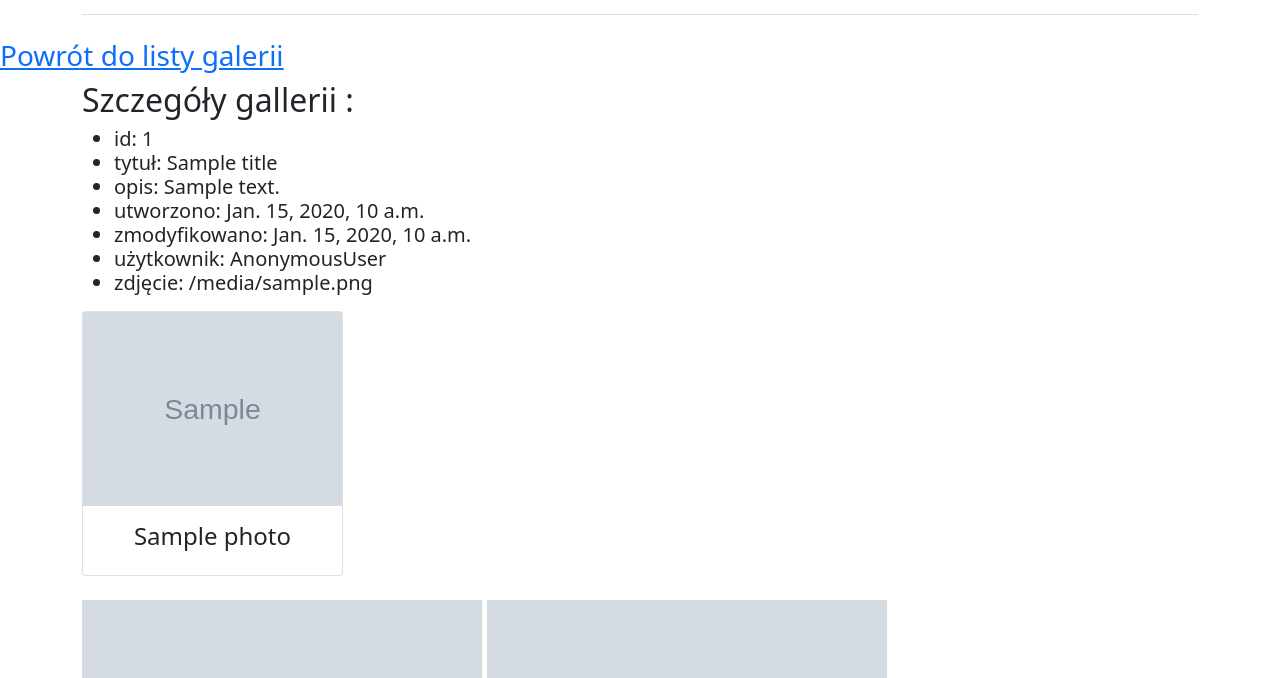
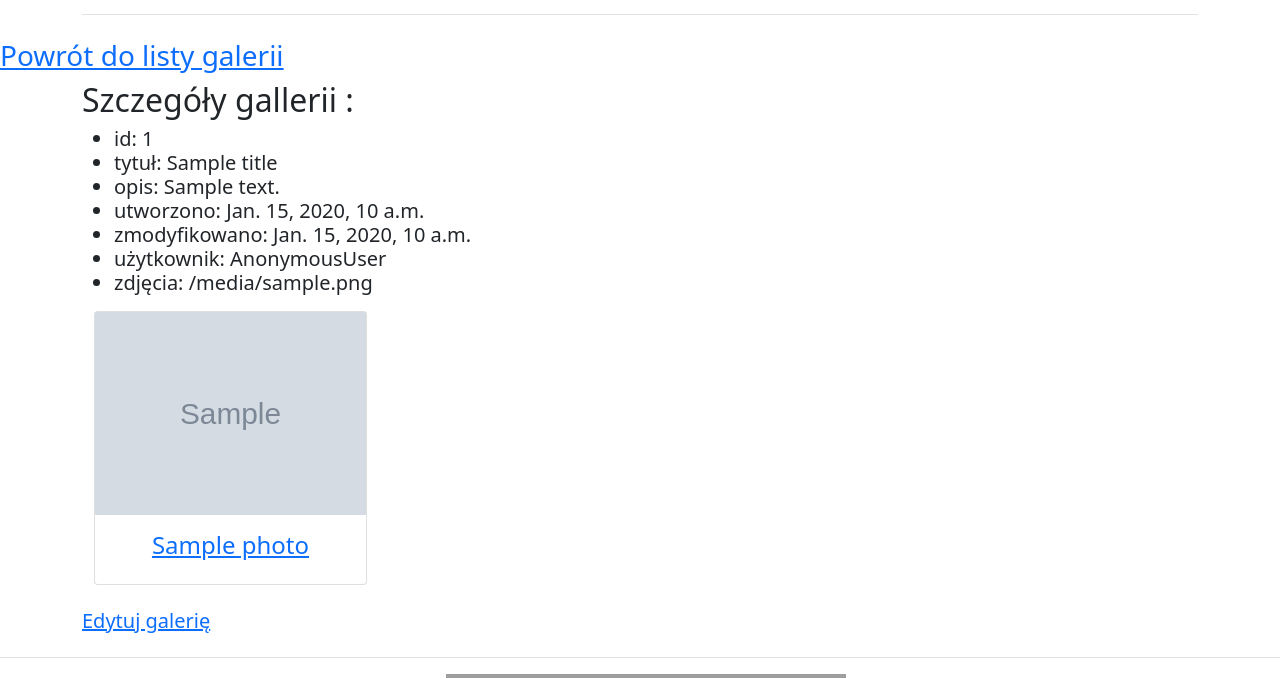
Before and after one commit to AnnaWolska/pywww, a Django app: template galleries/templates/galleries/gallery.html in a window 1280 px wide. Shown: the part 358-1036 px from the top of the page. Run offline with Django 4.2, Linux system fonts and the light colour scheme; the template is opened without the code that fills it: most values are stand-ins (such as "Sample title", 1, 10 or a date in 2020); grey boxes marked "Sample" are stand-in pictures; some libraries are stand-ins or nearby versions; grey boxes are pictures that could not be loaded.

Commit message:
galerie mają widoczne obrazkiale ale nie obok, nie dodają się zdjęcia przez formularz

```diff
--- a/galleries/templates/galleries/gallery.html
+++ b/galleries/templates/galleries/gallery.html
@@ -18,29 +18,35 @@
              <li><div>utworzono: {{ created}}</div></li>
              <li>zmodyfikowano: {{ modified }}</li>
              <li>użytkownik: {{ user }}</li>
-             <li>zdjęcie: {{ image }}</li>
+             <li>zdjęcia: {{ image }}</li>
         </ul>
+    <div class="container">
         <div class="row">
+            <div class=col">
+                <secttion class=photo_gallery">
                     {%  for photo in photos %}
                     <div class="col-lg-3 col-md-6 mb-4">
                         <div class="card h-100">
-                        {% thumbnail photo.image "300x300" crop="center" as im %}
-                            <img class=card-img-top" src="{{  im.url }}" alt="">
+                            {% thumbnail photo.image "x300" crop="center" as im %}
+                                <img  class=card-img-top" src="{{  im.url }}" alt="">
+                                <a href="{{ photo.image.url }}">
                             {% endthumbnail %}
                             <div class="card-body">
-                            <h4 class="card-title text-center">{{ photo.title }}</h4>
+                                <h4 class="card-title text-center">{{ photo.title }} </h4>
                             </div>
                         </div>
                     </div>
                     {% endfor %}
-
+                </secttion>
             </div>
-       <img src="{{ image.url }}">
-        {% for photo in photos %}
-            {% thumbnail photo "200x200" as im %}
-            <img src="{{ im.url }}" alt="obrazek">
-            {% endthumbnail %}
-        {% endfor %}
+        </div>
+    </div>
+{#       <img src="{{ image.url }}">#}
+{#        {% for photo in photos %}#}
+{#            {% thumbnail photo "200x200" as im %}#}
+{#            <img src="{{ im.url }}" alt="obrazek">#}
+{#            {% endthumbnail %}#}
+{#        {% endfor %}#}
         {% if user == request.user %}
             <a href = "{% url 'galleries:add_photo' id %}"> Edytuj galerię</a>
         {% else %}
```
Also changed, not shown: db.sqlite3. Lines whose indentation alone changed are shown as unchanged.
